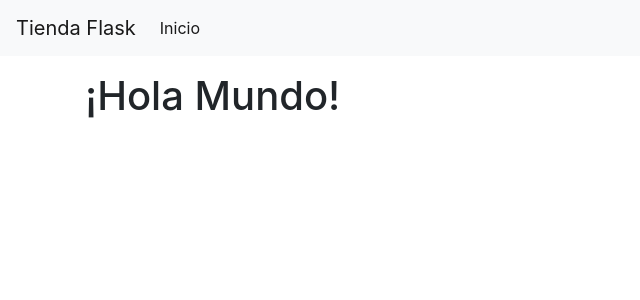
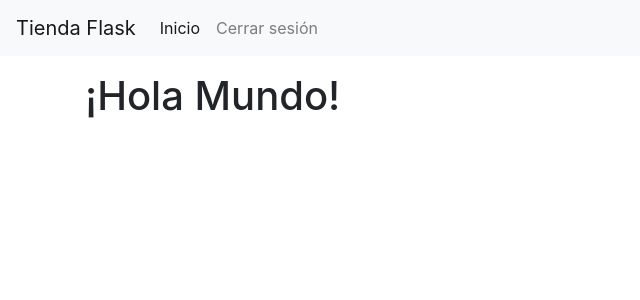
Before and after one commit to fmontalvoo/tienda_flask, a Flask app: page / in a window 1280 px wide. Shown: the top 300 px of the page, without its empty margins (0-640 px from the left). Run offline with Flask 2, Linux system fonts and the light colour scheme; some libraries are stand-ins or nearby versions.

Commit message:
Metodo para cerrar la sesion del usuario.
Signed-off-by: Frank Montalvo Ochoa <fmontalvoo@ups.edu.ec>

```diff
--- a/app/__init__.py
+++ b/app/__init__.py
@@ -1,7 +1,7 @@
 from flask import Flask, render_template, request, redirect, url_for
 from flask_mysqldb import MySQL
 from flask_wtf.csrf import CSRFProtect
-from flask_login import LoginManager, login_user
+from flask_login import LoginManager, login_user, logout_user
 
 from .models.entities.usuario import Usuario
 
@@ -24,7 +24,7 @@ def load_user(id):
     return UsuarioDao.obtener_por_id(db, id)
 
 
-# Paginas de la aplicacion
+# Rutas de la aplicacion
 @app.route('/')
 def index():
     return render_template('index.html')
@@ -45,8 +45,14 @@ def login():
         return render_template('auth/login.html')
 
 
+@app.route('/logout')
+def logout():
+    logout_user()
+    return redirect(url_for('login'))
+
+
 @app.route('/libros')
-def libros():
+def listar_libros():
     try:
         libros = LibroDao.listar_libros(db)
         data = {'libros': libros}
--- a/app/templates/nav.html
+++ b/app/templates/nav.html
@@ -7,11 +7,11 @@
     <div class="collapse navbar-collapse" id="navbarNav">
         <ul class="navbar-nav">
             <li class="nav-item active">
-                <a class="nav-link" href="#">Inicio</a>
+                <a class="nav-link" href="{{ url_for('index') }}">Inicio</a>
             </li>
-            <!-- <li class="nav-item">
-                <a class="nav-link" href="#">Features</a>
-            </li> -->
+            <li class="nav-item">
+                <a class="nav-link" href="{{ url_for('logout') }}">Cerrar sesi&oacute;n</a>
+            </li>
         </ul>
     </div>
 </nav>
```
